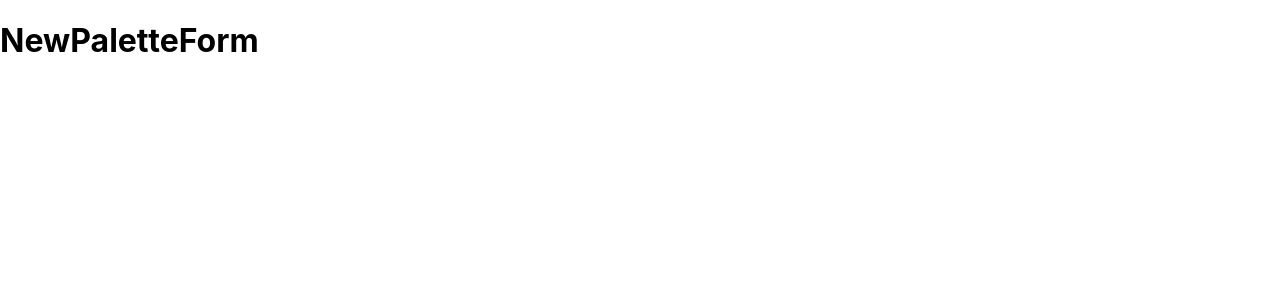
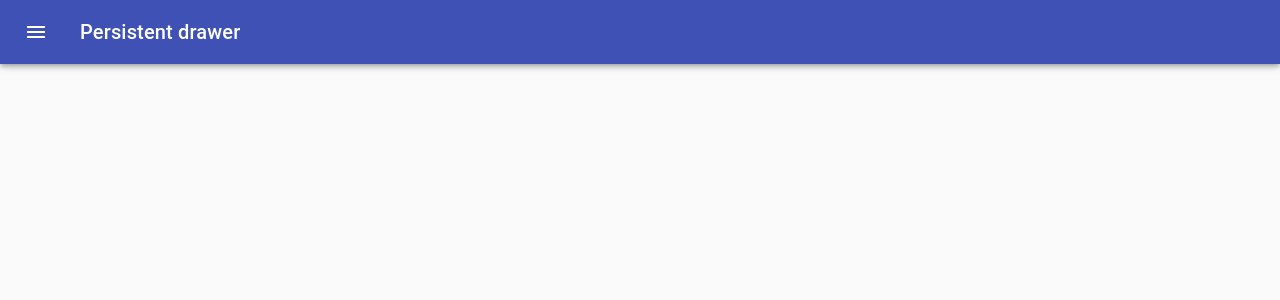
Before and after one commit to Roopin619/Colorburg, a React (Create React App) app: page /palette/new in a window 1280 px wide. Shown: the top 300 px of the page. Built offline with nearby package versions, Linux system fonts and the light colour scheme.

Commit message:
Add Drawer to NewPaletteForm

```diff
--- a/src/NewPaletteForm.js
+++ b/src/NewPaletteForm.js
@@ -1,13 +1,141 @@
-import React, { Component } from 'react';
+import React, { Component } from "react";
+import classNames from "classnames";
+import { withStyles } from "@material-ui/core/styles";
+import Drawer from "@material-ui/core/Drawer";
+import CssBaseline from "@material-ui/core/CssBaseline";
+import AppBar from "@material-ui/core/AppBar";
+import Toolbar from "@material-ui/core/Toolbar";
+import Typography from "@material-ui/core/Typography";
+import Divider from "@material-ui/core/Divider";
+import IconButton from "@material-ui/core/IconButton";
+import MenuIcon from "@material-ui/icons/Menu";
+import ChevronLeftIcon from "@material-ui/icons/ChevronLeft";
+
+const drawerWidth = 240;
+
+const styles = theme => ({
+    root: {
+        display: "flex"
+    },
+    appBar: {
+        transition: theme.transitions.create(["margin", "width"], {
+            easing: theme.transitions.easing.sharp,
+            duration: theme.transitions.duration.leavingScreen
+        })
+    },
+    appBarShift: {
+        width: `calc(100% - ${drawerWidth}px)`,
+        marginLeft: drawerWidth,
+        transition: theme.transitions.create(["margin", "width"], {
+            easing: theme.transitions.easing.easeOut,
+            duration: theme.transitions.duration.enteringScreen
+        })
+    },
+    menuButton: {
+        marginLeft: 12,
+        marginRight: 20
+    },
+    hide: {
+        display: "none"
+    },
+    drawer: {
+        width: drawerWidth,
+        flexShrink: 0
+    },
+    drawerPaper: {
+        width: drawerWidth
+    },
+    drawerHeader: {
+        display: "flex",
+        alignItems: "center",
+        padding: "0 8px",
+        ...theme.mixins.toolbar,
+        justifyContent: "flex-end"
+    },
+    content: {
+        flexGrow: 1,
+        padding: theme.spacing.unit * 3,
+        transition: theme.transitions.create("margin", {
+            easing: theme.transitions.easing.sharp,
+            duration: theme.transitions.duration.leavingScreen
+        }),
+        marginLeft: -drawerWidth
+    },
+    contentShift: {
+        transition: theme.transitions.create("margin", {
+            easing: theme.transitions.easing.easeOut,
+            duration: theme.transitions.duration.enteringScreen
+        }),
+        marginLeft: 0
+    }
+});
 
 class NewPaletteForm extends Component {
+    state = {
+        open: false
+    };
+
+    handleDrawerOpen = () => {
+        this.setState({ open: true });
+    };
+
+    handleDrawerClose = () => {
+        this.setState({ open: false });
+    };
+
     render() {
+        const { classes } = this.props;
+        const { open } = this.state;
+
         return (
-            <div>
-                <h1>NewPaletteForm</h1>
+            <div className={classes.root}>
+                <CssBaseline />
+                <AppBar
+                    position='fixed'
+                    className={classNames(classes.appBar, {
+                        [classes.appBarShift]: open
+                    })}
+                >
+                    <Toolbar disableGutters={!open}>
+                        <IconButton
+                            color='inherit'
+                            aria-label='Open drawer'
+                            onClick={this.handleDrawerOpen}
+                            className={classNames(classes.menuButton, open && classes.hide)}
+                        >
+                            <MenuIcon />
+                        </IconButton>
+                        <Typography variant='h6' color='inherit' noWrap>
+                            Persistent drawer
+            </Typography>
+                    </Toolbar>
+                </AppBar>
+                <Drawer
+                    className={classes.drawer}
+                    variant='persistent'
+                    anchor='left'
+                    open={open}
+                    classes={{
+                        paper: classes.drawerPaper
+                    }}
+                >
+                    <div className={classes.drawerHeader}>
+                        <IconButton onClick={this.handleDrawerClose}>
+                            <ChevronLeftIcon />
+                        </IconButton>
+                    </div>
+                    <Divider />
+                </Drawer>
+                <main
+                    className={classNames(classes.content, {
+                        [classes.contentShift]: open
+                    })}
+                >
+                    <div className={classes.drawerHeader} />
+                </main>
             </div>
-        )
+        );
     }
 }
 
-export default NewPaletteForm;
+export default withStyles(styles, { withTheme: true })(NewPaletteForm);
```
